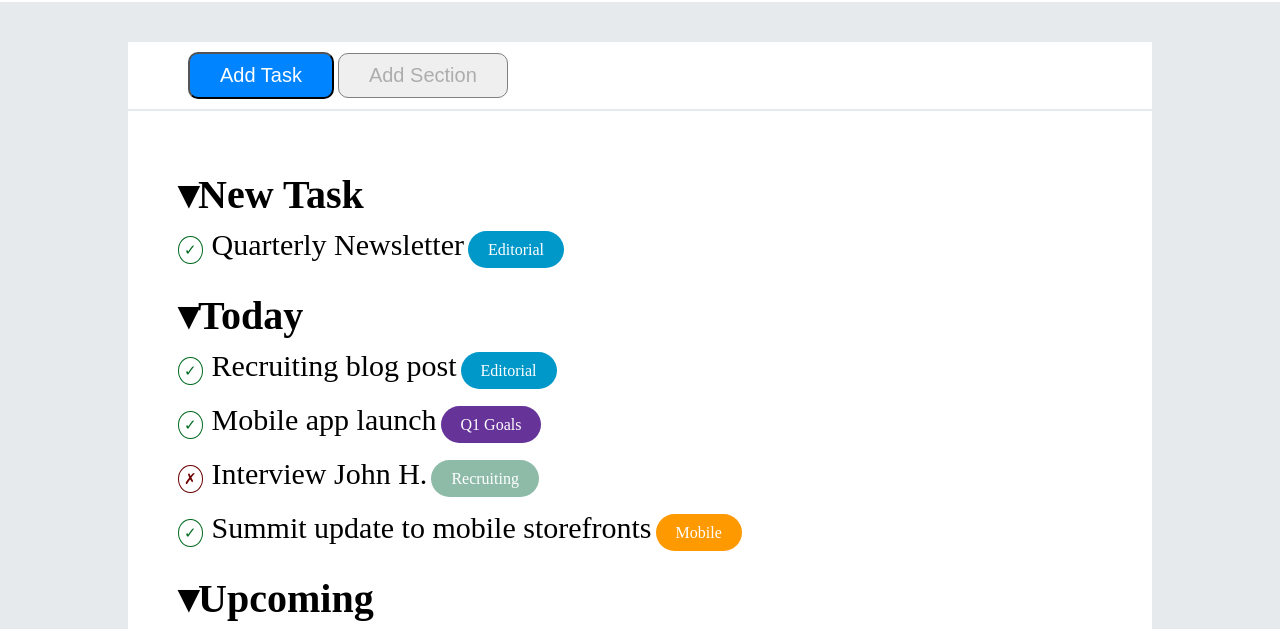
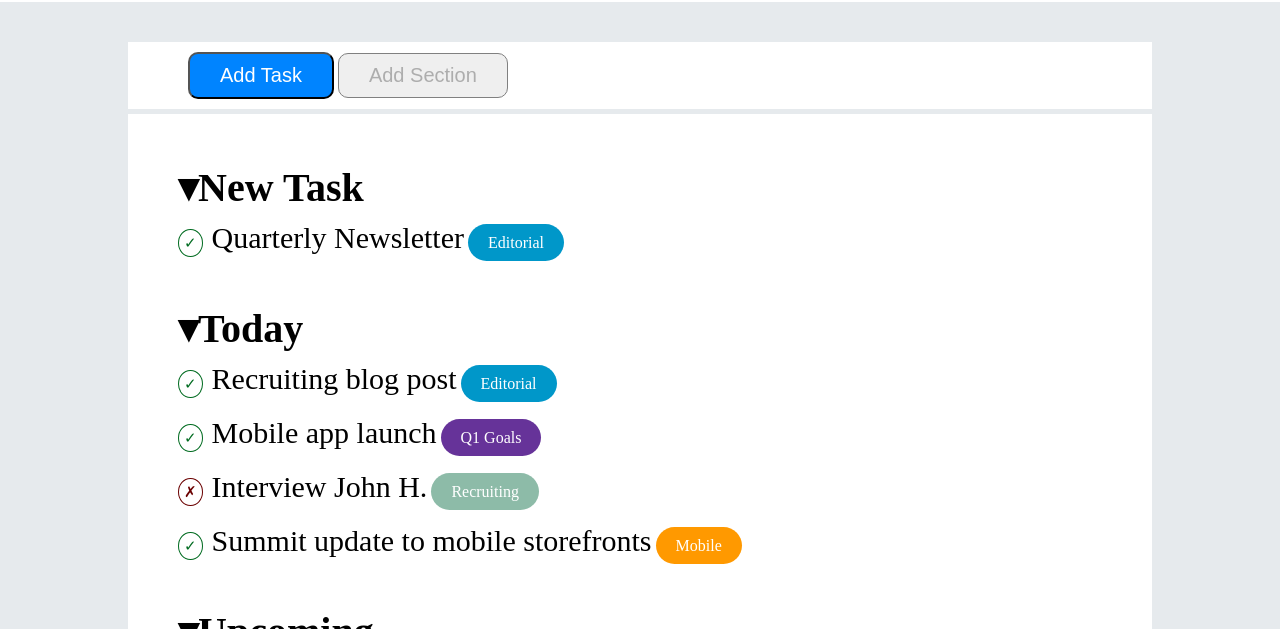
Before and after one commit to MarcoColloca/html-css-toboolist, a plain HTML site: page index.html in a window 1280 px wide. Shown: the part 118-747 px from the top of the page. Drawn offline with Linux system fonts and the light colour scheme.

Commit message:
Pulizia CSS

```diff
--- a/css/app.css
+++ b/css/app.css
@@ -68,6 +68,7 @@ body{
 .button-box{
     background-color: white;
     padding: 10px;
+    margin-bottom: 5px;
 }
 
 .add-task-button{
@@ -94,8 +95,7 @@ body{
 
 .task-box{
     background-color: white;
-    margin-top: 2px;
-    padding-top: 30px;
+    padding-top: 50px;
     padding-bottom: 50px;
 }
 
@@ -118,7 +118,7 @@ body{
 
 h2{
     font-size: 40px;
-    margin-top: 30px;
+    margin-bottom: 10px;
 }
 
 .main-text{
@@ -127,8 +127,11 @@ h2{
 }
 
 li{
-    margin-top: 10px;
     margin-bottom: 20px;
+}
+
+ul{
+    margin-bottom: 50px;
 }
 
 .topic-box{
```
